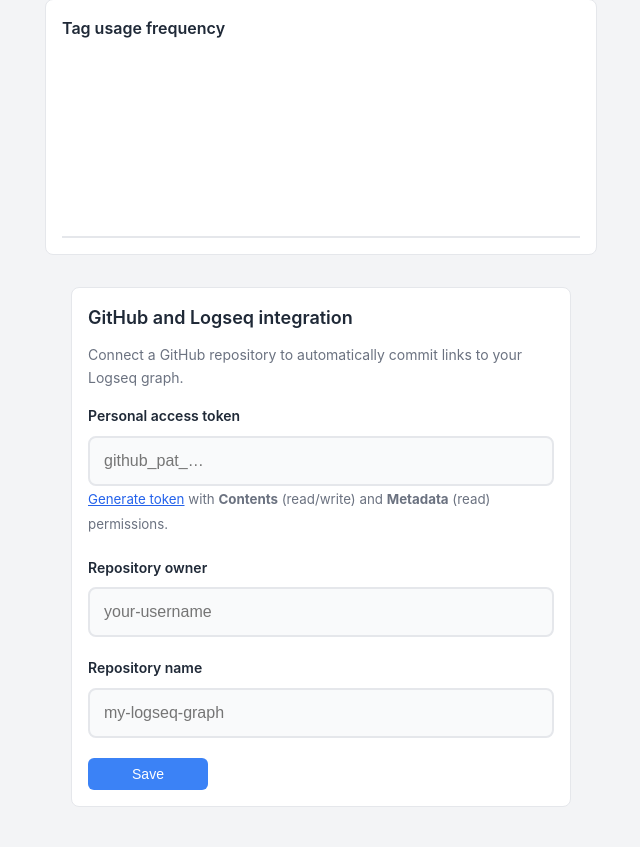
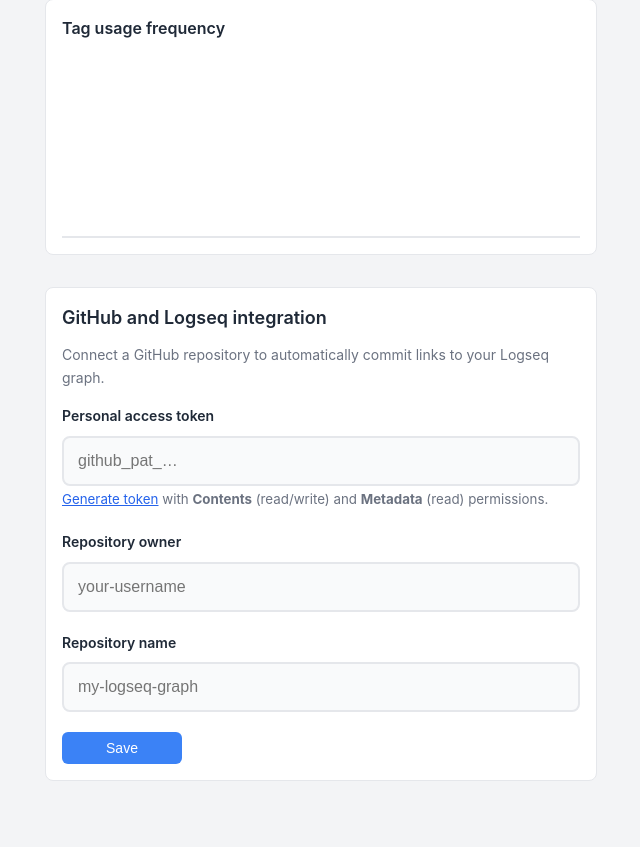
Before and after one commit to gperdrizet/logkeep, a FastAPI app: template src/templates/data.html in a window 1280 px wide. Shown: the part 335-1182 px from the top of the page, without its empty margins (319-959 px from the left). After the commit the page ends 1116 px from the top, so only its background shows below. Run offline with FastAPI, Linux system fonts and the light colour scheme; the template is opened without the code that fills it, so the values that code supplies are empty; parts of the project's set-up code (start-up, migrations or seed data) failed here and were passed over.

Commit message:
Match data page section widths

```diff
--- a/src/templates/data.html
+++ b/src/templates/data.html
@@ -33,7 +33,7 @@
     </div>
 </div>
 
-<div style="max-width: 500px; margin: 32px auto 0;">
+<div style="margin-top: 32px;">
     <div class="card">
         <h3 class="card-title">GitHub and Logseq integration</h3>
 
```
